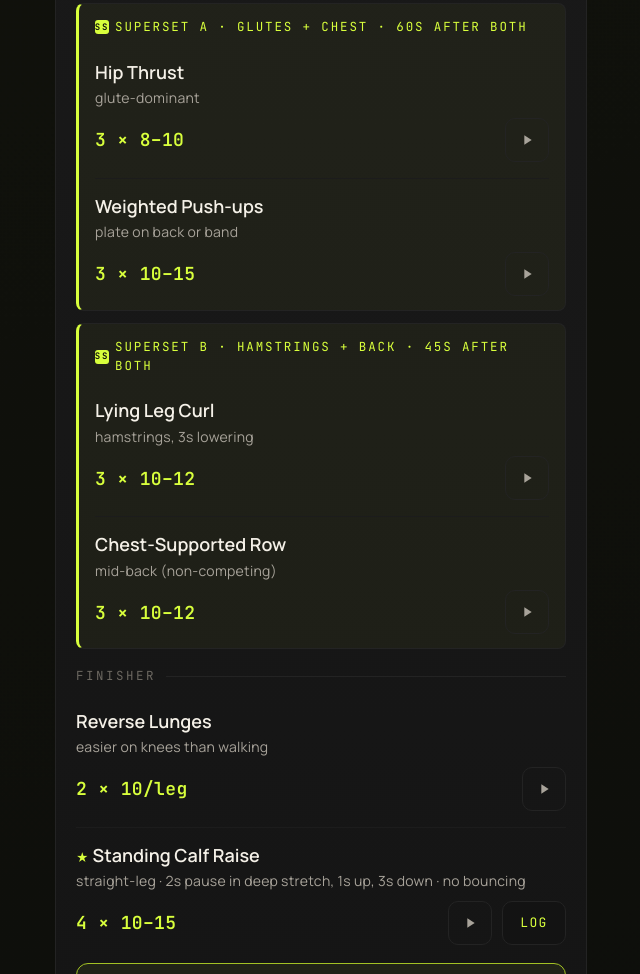
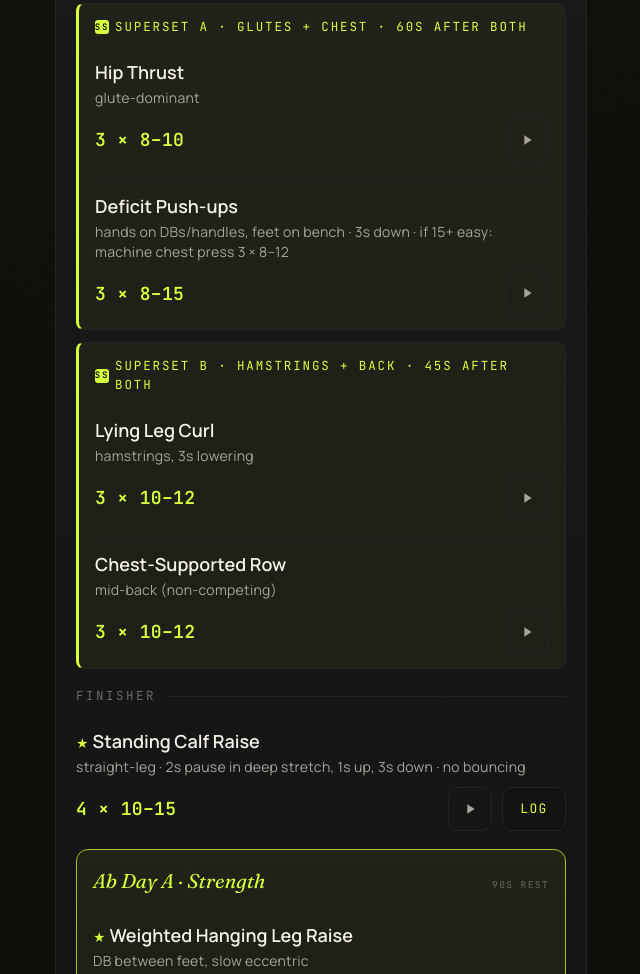
Before and after one commit to juliusdx/cut-plan, a plain HTML site: page index.html in a window 1280 px wide. Shown: the part 1238-2212 px from the top of the page, without its empty margins (319-959 px from the left). Drawn offline with Linux system fonts and the light colour scheme.

Commit message:
Swap weighted push-ups, trim lower volume, add Thu obliques, HbA1c resolved, sleep basics
Co-Authored-By: Claude Opus 5.5 <noreply@anthropic.com>
Claude-Session: https://claude.ai/code/session_01J3hmckd8CVkKcxZTnLXW5j

```diff
--- a/index.html
+++ b/index.html
@@ -965,13 +965,16 @@
       <strong>Progression rule (double progression):</strong> pick a weight. When you hit the <em>top</em> of the rep range on every set, add 2.5 kg next session and drop back to the bottom of the range. Log every ★ lift — that's how we'll see whether strength is coming back.
     </div>
     <div class="insight">
-      <strong>One non-negotiable cardio:</strong> Norwegian 4×4 on the rower, once a week (Wed). It improves glucose control — directly relevant while the HbA1c question is open.
+      <strong>One non-negotiable cardio:</strong> Norwegian 4×4 on the rower, once a week (Wed). Best value for heart health and VO₂max. (HbA1c back to 5.5% in Oct — resolved.)
     </div>
     <div class="insight">
       <strong>Train closer to failure:</strong> with volume trimmed, every set matters. Aim for the last 2 reps of each set to be genuinely hard (1–2 reps in reserve). Junk volume past ~15 sets per muscle per week adds fatigue without growth — quality beats quantity here.
     </div>
     <div class="insight">
       <strong>Hybrid structure:</strong> Main compound lifts (squat, bench, RDL, row) are done alone with full rest. Accessories pair non-competing muscles. Each session ~50–60 min instead of 75+. Faster sessions, better recovery, same stimulus.
+    </div>
+    <div class="insight">
+      <strong>Sleep basics:</strong> same wake time daily (weekends too) · no caffeine after 12pm · 4×4 / lifting done ≥3h before bed · last big meal 2–3h before bed with some carbs · room cool + dark · phone out of the bedroom.
     </div>
     <div class="insight">
       <strong>Schedule:</strong> Mon Upper A · Tue Lower A · Thu Upper B · Fri Lower B. Wed and Sat are flex (cardio, pickleball, or rest). Sunday rest. Skip a day = no catch-up, just resume.
@@ -990,7 +993,7 @@
       <li><strong>Target: weight stable ±0.5 kg</strong> after the first 1–2 weeks of water gain</li>
       <li><strong>Food scale for the first 2 weeks.</strong> Find out what you actually eat — this calibrates the next cut</li>
       <li><strong>Carbs: some at dinner</strong> — often helps sleep onset</li>
-      <li><strong>Favour slow carbs</strong> (rice portions, oats, fruit) over sugary ones while HbA1c is unresolved</li>
+      <li><strong>Carbs: no special restriction</strong> — HbA1c 5.5% (Oct). Recheck ~April</li>
       <li><strong>Waist weekly.</strong> If it climbs above 33", drop 150 kcal</li>
       <li><strong>Reassess at week 8.</strong> Then decide: final cut or stay</li>
     </ul>
@@ -1416,7 +1419,7 @@
           rest: '60s after both',
           exercises: [
             { name: 'Hip Thrust', sub: 'glute-dominant', scheme: '3 × 8–10' },
-            { name: 'Weighted Push-ups', sub: 'plate on back or band', scheme: '3 × 10–15' }
+            { name: 'Deficit Push-ups', sub: 'hands on DBs/handles, feet on bench · 3s down · if 15+ easy: machine chest press 3 × 8–12', scheme: '3 × 8–15' }
           ]
         },
         {
@@ -1431,7 +1434,6 @@
         {
           type: 'finisher',
           exercises: [
-            { name: 'Reverse Lunges', sub: 'easier on knees than walking', scheme: '2 × 10/leg' },
             { name: 'Standing Calf Raise', sub: 'straight-leg · 2s pause in deep stretch, 1s up, 3s down · no bouncing', scheme: '4 × 10–15', star: true, log: 'calf' }
           ]
         }
@@ -1497,7 +1499,15 @@
             { name: 'Leg-Press Calf Raise', sub: 'straight-leg · 2s pause at stretch · do these FIRST once a week', scheme: '4 × 12–15' }
           ]
         }
-      ]
+      ],
+      abs: {
+        title: 'Ab Day C · Obliques',
+        tag: '~8 min · 45s rest',
+        exercises: [
+          { name: 'Cable Woodchop', sub: 'high-to-low, rotate through trunk not arms', scheme: '3 × 10/side' },
+          { name: 'Side Plank', sub: 'top leg raised when easy', scheme: '3 × 30–45s/side' }
+        ]
+      }
     },
     5: { // Friday — Lower B (rotated variations)
       title: 'Lower B · <em>hypertrophy</em>',
@@ -1509,7 +1519,7 @@
           type: 'main',
           exercises: [
             { name: 'Leg Press', sub: 'main lift, full depth', scheme: '4 × 8–12', star: true, log: 'legpress', rest: '2 min' },
-            { name: 'Single-Leg RDL', sub: 'DB, balance + hamstrings', scheme: '3 × 8/leg', rest: '75s' }
+            { name: 'Single-Leg RDL', sub: 'DB, balance + hamstrings · trimmed', scheme: '2 × 8/leg', rest: '75s' }
           ]
         },
         {
@@ -1517,7 +1527,7 @@
           label: 'Superset A · quads + lower abs',
           rest: '60s after both',
           exercises: [
-            { name: 'Goblet Squat', sub: 'heels elevated, slow', scheme: '3 × 10–12' },
+            { name: 'Goblet Squat', sub: 'heels elevated, slow · trimmed', scheme: '2 × 10–12' },
             { name: 'Hanging Knee Raise w/ Twist', sub: 'obliques + lower abs', scheme: '3 × 10/side' }
           ]
         },
```
